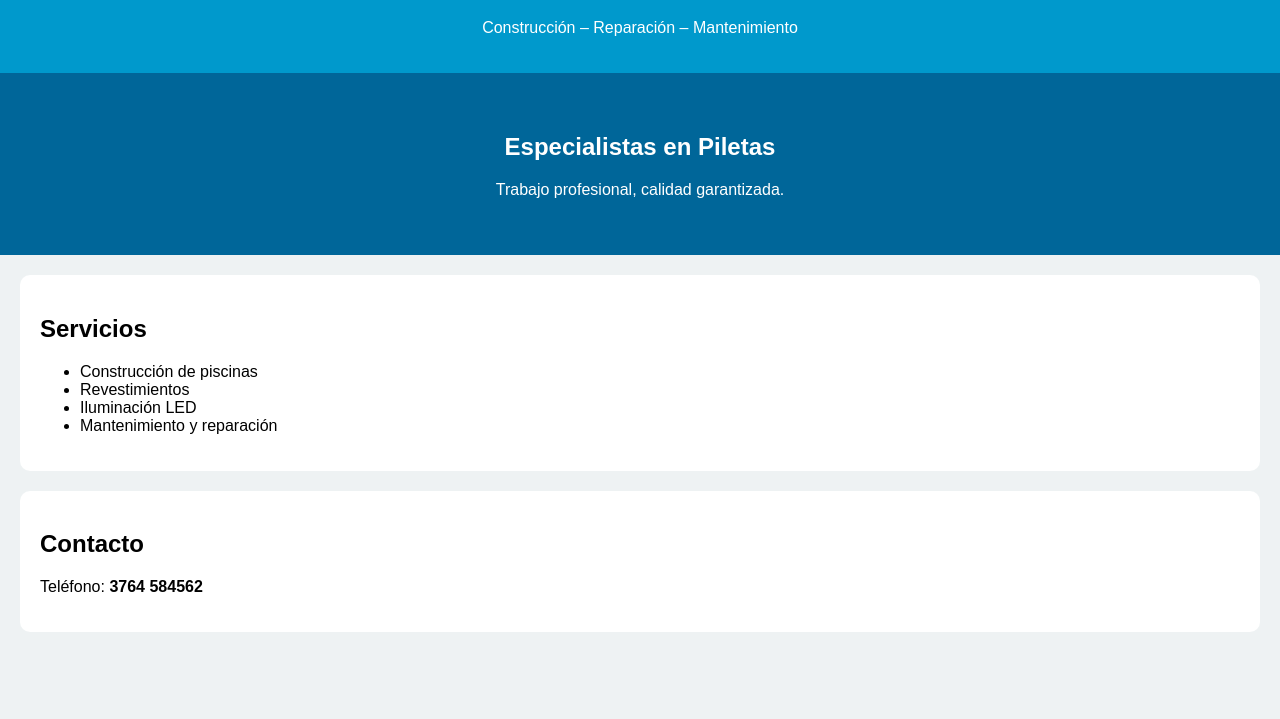
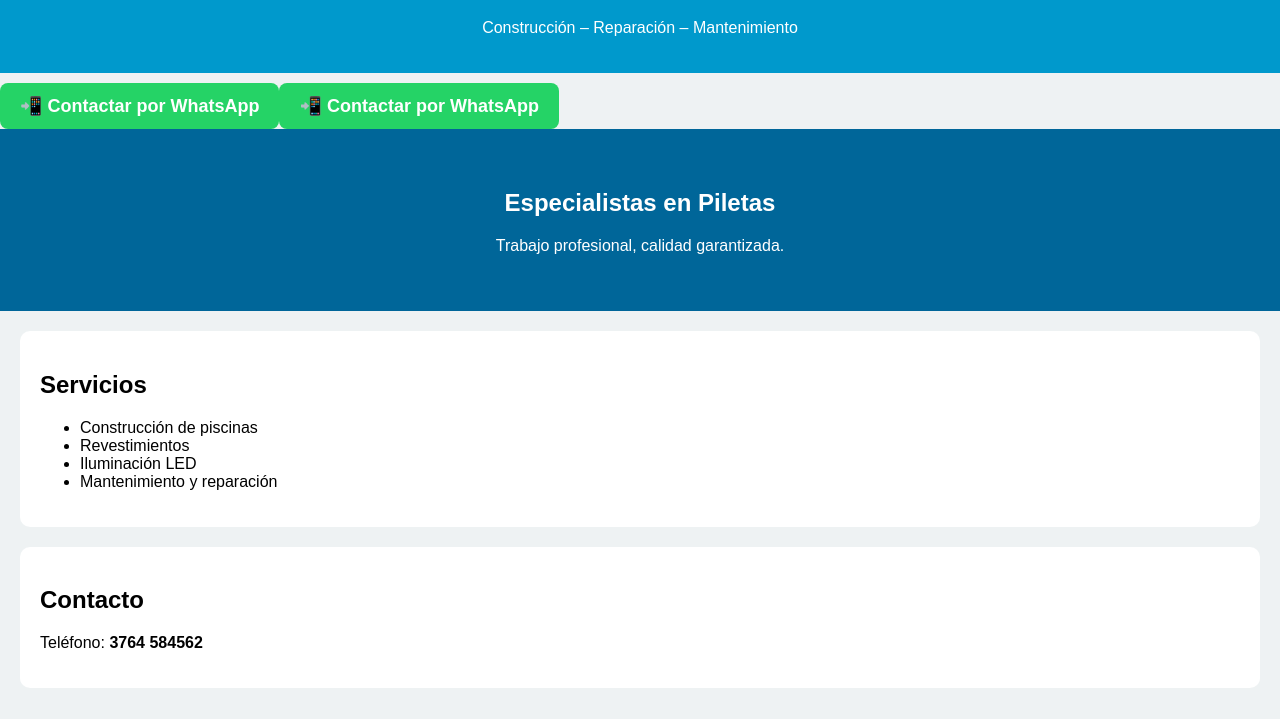
Before and after one commit to kvera0656-hue/J-JPiscina-, a plain HTML site: page index.html in a window 1280 px wide. Shown: the part 81-800 px from the top of the page. Drawn offline with Linux system fonts and the light colour scheme.

Commit message:
actualización

```diff
--- a/index.html
+++ b/index.html
@@ -11,7 +11,11 @@
         <h1>J&J Piscinas</h1>
         <p>Construcción – Reparación – Mantenimiento</p>
     </header>
-
+<a href="https://wa.me/3764584562" target="_blank" style="display:inline-block; padding:12px 20px; background:#25D366; color:white; font-size:18px; border-radius:8px; text-decoration:none; font-weight:bold; margin-top:10px;">
+        📲 Contactar por WhatsApp<a href="https://wa.me/3764584562" target="_blank" style="display:inline-block; padding:12px 20px; background:#25D366; color:white; font-size:18px; border-radius:8px; text-decoration:none; font-weight:bold; margin-top:10px;">
+                📲 Contactar por WhatsApp
+                </a>
+        </a>
     <section class="hero">
         <h2>Especialistas en Piletas</h2>
         <p>Trabajo profesional, calidad garantizada.</p>
```
